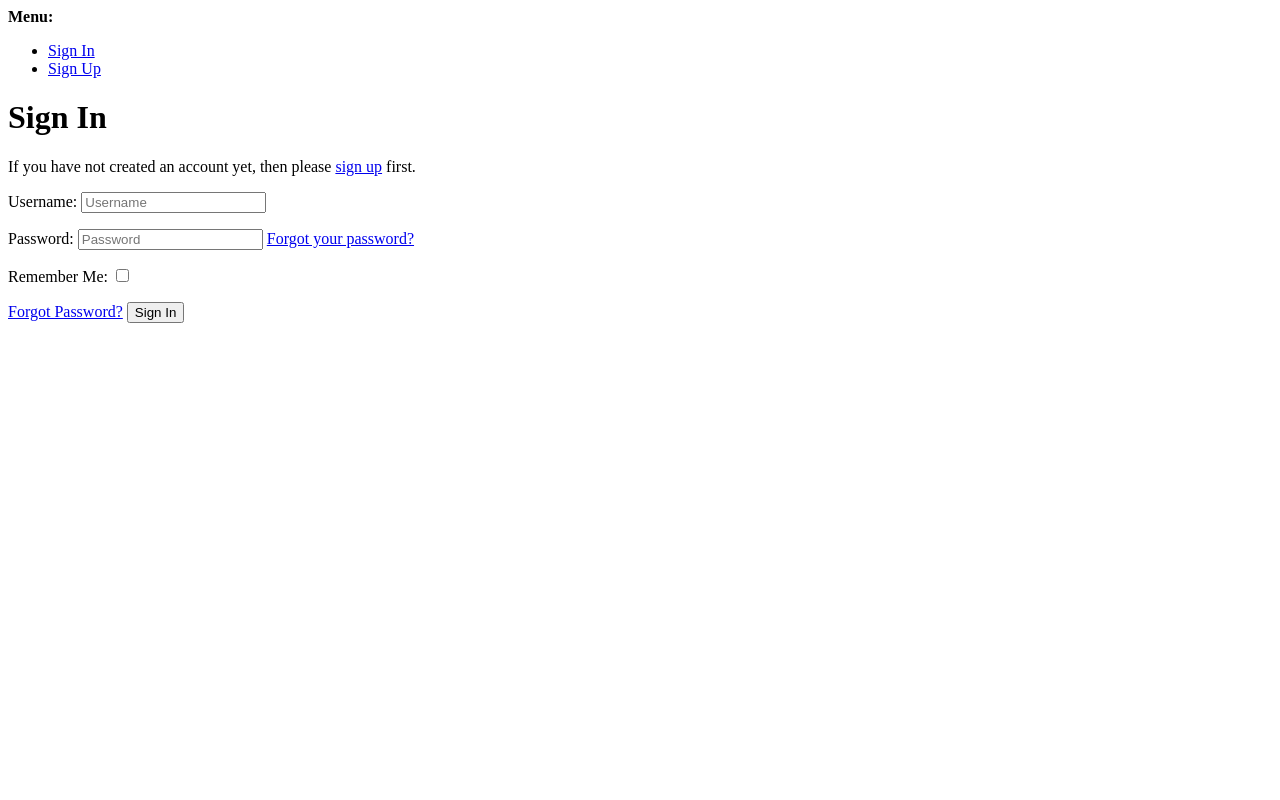
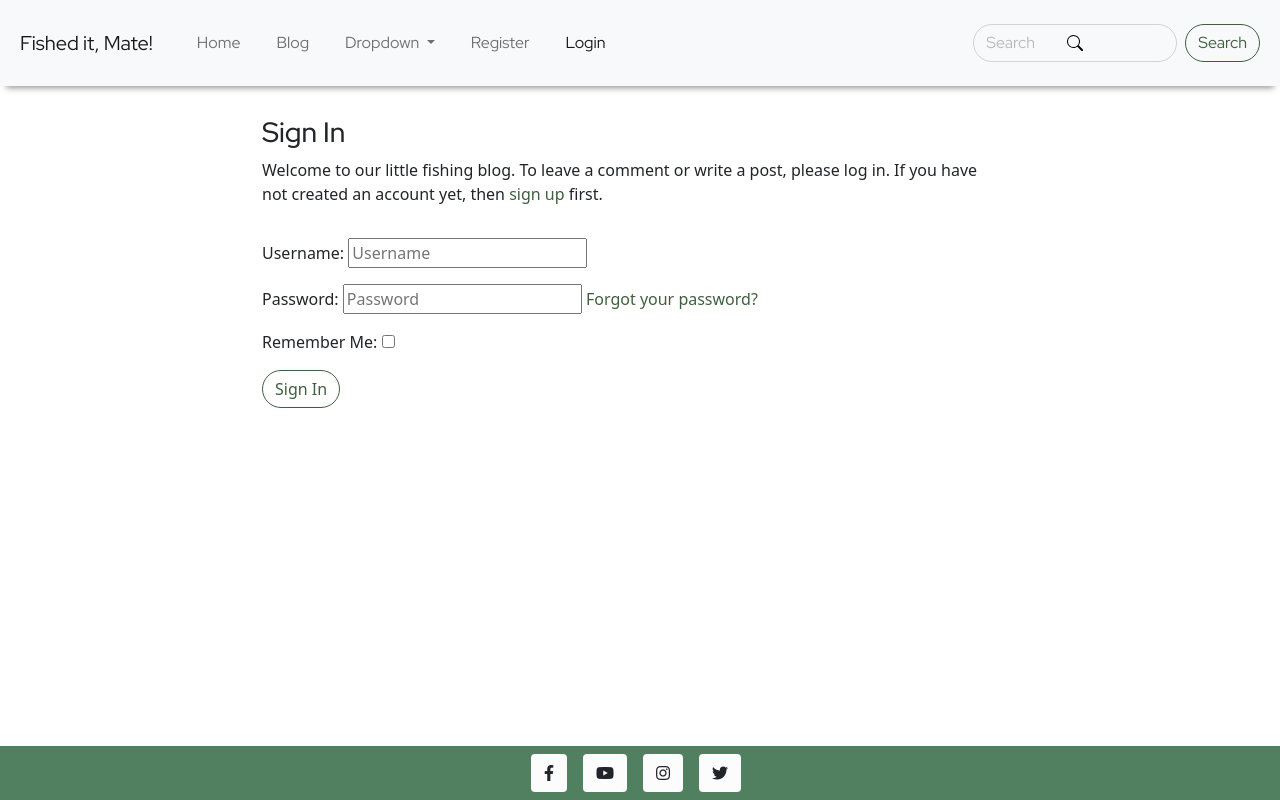
Before and after one commit to MartinCowey/fishing_project, a Django app: page /accounts/login/ in a window 1280 px wide. Run offline with Django 4.2, Linux system fonts and the light colour scheme; some libraries are stand-ins or nearby versions; some web fonts are replaced.

Commit message:
update form on base.html missing end tag which threw an error for the login/allauth

```diff
--- a/fishing_main/settings.py
+++ b/fishing_main/settings.py
@@ -28,7 +28,7 @@ TEMPLATES_DIR = os.path.join(BASE_DIR, 'templates')
 SECRET_KEY = os.environ.get("SECRET_KEY")
 
 # SECURITY WARNING: don't run with debug turned on in production!
-DEBUG = 'DEBUG' in os.environ
+DEBUG = True
 
 ALLOWED_HOSTS = ['8000-martincowey-fishingproj-o68dhk2q1jr.ws.codeinstitute-ide.net',
 '.herokuapp.com',]
--- a/templates/account/login.html
+++ b/templates/account/login.html
@@ -1,48 +1,34 @@
-{% extends "account/base.html" %}
+{% extends "base.html" %}
 
 {% load i18n %}
 {% load account socialaccount %}
 
-{% block head_title %}{% trans "Sign In" %}{% endblock head_title %}
+{% block head_title %}{% trans "Sign In" %}{% endblock %}
 
 {% block content %}
 
-<h1>{% trans "Sign In" %}</h1>
+<div class="container">
+    <div class="row">
+        <div class="col-md-8 mt-3 offset-md-2">
+            <h3 class="font-red-hat">{% trans "Sign In" %}</h3>
 
-{% get_providers as socialaccount_providers %}
-
-{% if socialaccount_providers %}
-<p>{% blocktrans with site.name as site_name %}Please sign in with one
-of your existing third party accounts. Or, <a href="{{ signup_url }}">sign up</a>
-for a {{ site_name }} account and sign in below:{% endblocktrans %}</p>
-
-
-
-<div class="socialaccount_ballot">
-
-  <ul class="socialaccount_providers">
-    {% include "socialaccount/snippets/provider_list.html" with process="login" %}
-  </ul>
-
-  <div class="login-or">{% trans 'or' %}</div>
-
+            <p>{% blocktrans %}Welcome to our little fishing blog. To leave a comment or write a post, please log in. If
+                you
+                have not created an account yet, then <a class="link" href="{{ signup_url }}">sign up</a>
+                first.{% endblocktrans %}</p>
         </div>
-
-{% include "socialaccount/snippets/login_extra.html" %}
-
-{% else %}
-<p>{% blocktrans %}If you have not created an account yet, then please
-<a href="{{ signup_url }}">sign up</a> first.{% endblocktrans %}</p>
-{% endif %}
-
+    </div>
+    <div class="row">
+        <div class="col-md-8 mt-3 offset-md-2">
             <form class="login" method="POST" action="{% url 'account_login' %}">
                 {% csrf_token %}
                 {{ form.as_p }}
                 {% if redirect_field_value %}
                 <input type="hidden" name="{{ redirect_field_name }}" value="{{ redirect_field_value }}" />
                 {% endif %}
-  <a class="button secondaryAction" href="{% url 'account_reset_password' %}">{% trans "Forgot Password?" %}</a>
-  <button class="primaryAction" type="submit">{% trans "Sign In" %}</button>
+                <button class="btn btn-signup right btn-outline-success" type="submit">{% trans "Sign In" %}</button>
             </form>
-
-{% endblock content %}
+        </div>
+    </div>
+</div>
+{% endblock %}
--- a/templates/account/logout.html
+++ b/templates/account/logout.html
@@ -1,4 +1,4 @@
-{% extends "account/base.html" %}
+{% extends "base.html" %}
 
 {% load i18n %}
 
@@ -11,7 +11,7 @@
       <div class="col-md-8 mt-3 offset-md-2">
 
 
-<h1 class="font-red-hat ">{% trans "Sign Out" %}</h1>
+<h3 class="font-red-hat ">{% trans "Sign Out" %}</h3>
 
 <p>{% trans 'Are you sure you want to sign out?' %}</p>
 
@@ -20,7 +20,7 @@
   {% if redirect_field_value %}
   <input type="hidden" name="{{ redirect_field_name }}" value="{{ redirect_field_value }}"/>
   {% endif %}
-  <button type="submit">{% trans 'Sign Out' %}</button>
+  <button class="btn-outline-success" type="submit">{% trans 'Sign Out' %}</button>
 </form>
 </div>
 </div>
--- a/templates/account/signup.html
+++ b/templates/account/signup.html
@@ -1,4 +1,4 @@
-{% extends "account/base.html" %}
+{% extends "base.html" %}
 
 {% load i18n %}
 
@@ -10,7 +10,7 @@
       <div class="col-md-8 mt-3 offset-md-2">
 
 
-<h1 class="font-red-hat ">{% trans "Sign Up" %}</h1>
+<h3 class="font-red-hat ">{% trans "Sign Up" %}</h3>
 
 <p>{% blocktrans %}Already have an account? Then please <a href="{{ login_url }}">sign in</a>.{% endblocktrans %}</p>
 
@@ -20,7 +20,7 @@
   {% if redirect_field_value %}
   <input type="hidden" name="{{ redirect_field_name }}" value="{{ redirect_field_value }}" />
   {% endif %}
-  <button type="submit">{% trans "Sign Up" %} &raquo;</button>
+  <button class="btn-outline-success" type="submit">{% trans "Sign Up" %} &raquo;</button>
 </form>
 
 
--- a/templates/base.html
+++ b/templates/base.html
@@ -73,6 +73,7 @@
                   <form class="d-flex ms-auto pr-2">
                     <input class="form-control me-2" type="search" placeholder="Search" aria-label="Search">
                     <button class="btn btn-outline-success" type="submit">Search</button>
+                  </form>
                 </div>
               </nav>
 
@@ -115,7 +116,6 @@
         integrity="sha384-gtEjrD/SeCtmISkJkNUaaKMoLD0//ElJ19smozuHV6z3Iehds+3Ulb9Bn9Plx0x4" crossorigin="anonymous">
         </script>
 
-    <script src="{% static 'js/script.js' %}"></script>
 
 
         </body>
```
Lines whose indentation alone changed are shown as unchanged.
